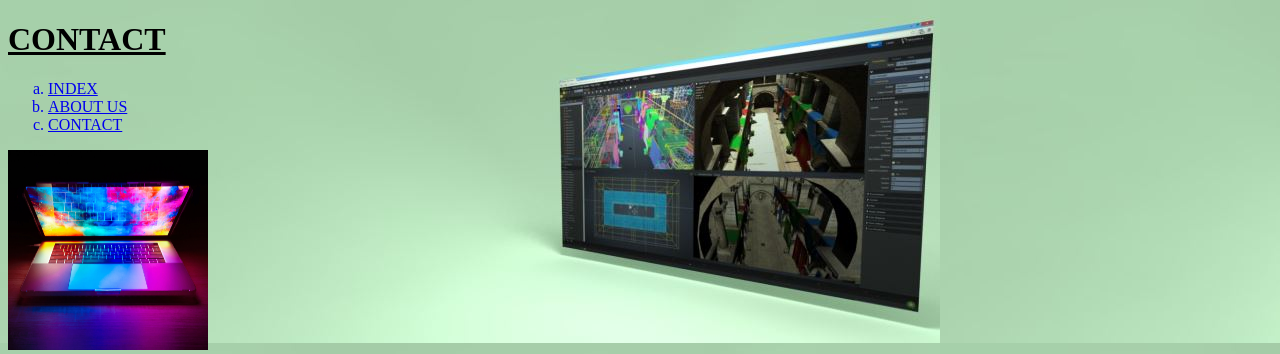
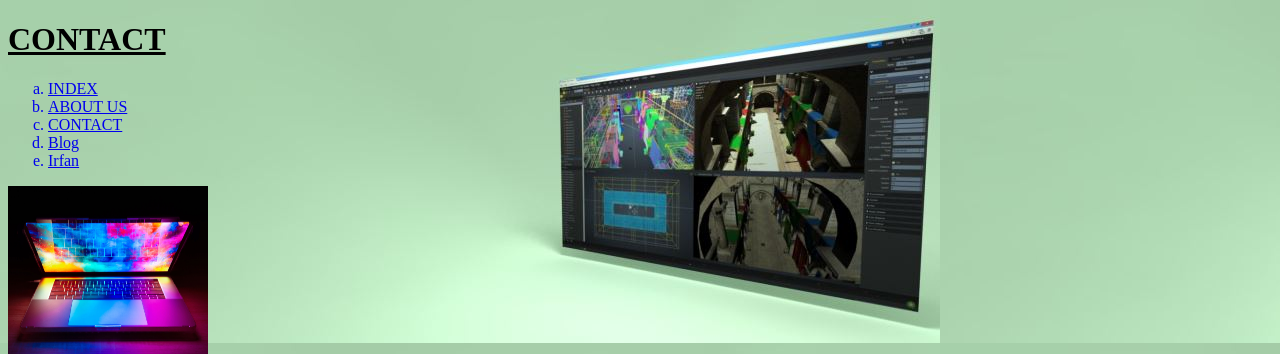
Before and after one commit to AITECHNN/demo, a plain HTML site: page contact.html in a window 1280 px wide. Shown: the top 354 px of the page. Drawn offline with Linux system fonts and the light colour scheme.

Commit message:
irfan update

```diff
--- a/contact.html
+++ b/contact.html
@@ -21,7 +21,12 @@
         <a href="contact.html" target="_blank">
             <li> CONTACT </li>
         </a>
-
+        <a href="blog.html" target="_blank">
+            <li> Blog </li>
+        </a>
+        <a href="irfan.html" target="_blank">
+            <li> Irfan </li>
+        </a>
     </ol>
     <img src="picture1.jpg" width="200px" height="200px">
 
```
